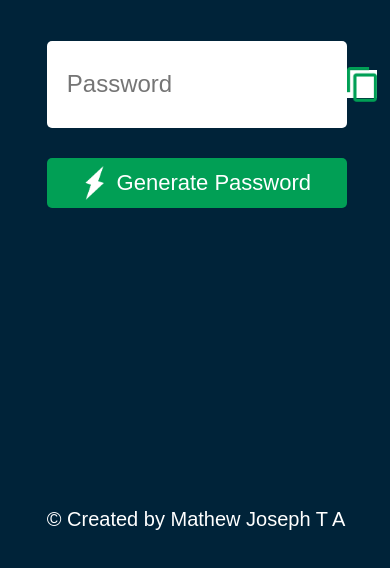
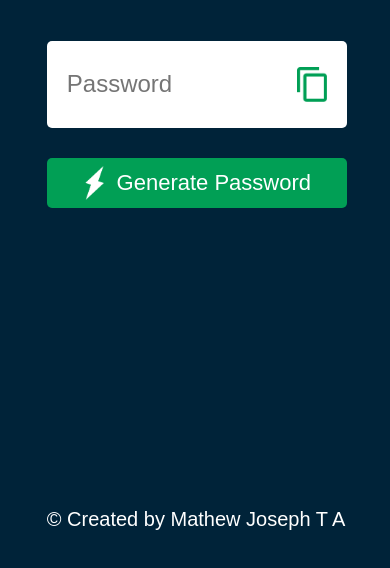
Before and after one commit to mathewjosephta/Password-Generator, a plain HTML site: page index.html in a window 390 px wide. Shown: the part 160-728 px from the top of the page. Drawn offline with Linux system fonts and the light colour scheme.

Commit message:
Update style.css
Made changes for better responsiveness

```diff
--- a/style.css
+++ b/style.css
@@ -98,12 +98,10 @@ p{
         width: 300px;
     }
 
-    .display img{
-        margin-left: -30px;
-
     }
     .display input{
         font-size: 24px;
+        width: 120px;
     }
 
     .container button img{
```
